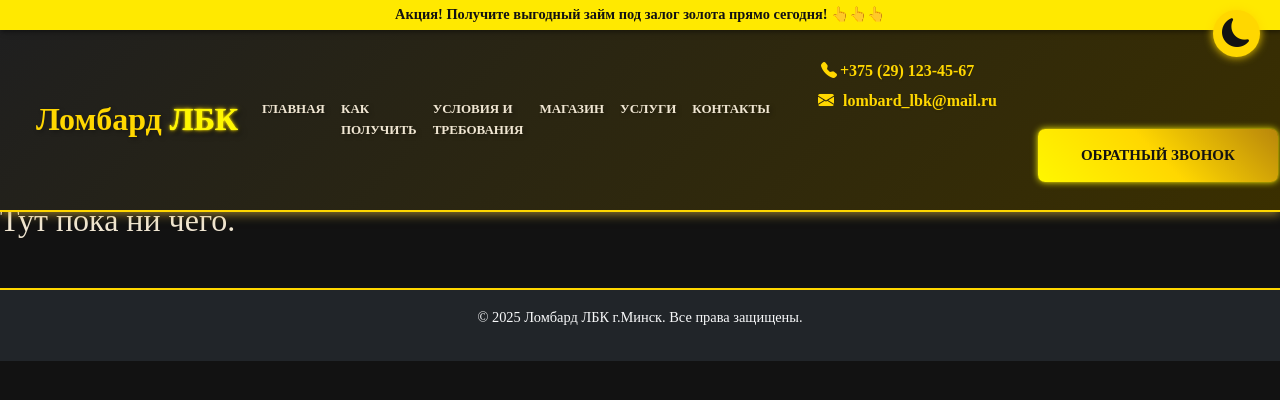
After one commit to TumashenkaAliaksandr/lomabard_lbk, a Django app: page /action/ in a window 1280 px wide. The commit adds this page. Shown: the top 400 px of the page. Run offline with Django 5.2, Linux system fonts and the light colour scheme.

Commit message:
added new page - action, url, html, view, css and favicon in the base template, url for action top bar

```diff
--- a/templates/main/base.html
+++ b/templates/main/base.html
@@ -11,6 +11,9 @@
     <link href="https://cdn.jsdelivr.net/npm/bootstrap@5.3.0/dist/css/bootstrap.min.css" rel="stylesheet" />
     <link rel="stylesheet" href="https://cdn.jsdelivr.net/npm/bootstrap-icons@1.10.5/font/bootstrap-icons.css">
 
+    <!-- Фавиконка -->
+    <link rel="icon" type="image/x-icon" href="{% static 'webapp/img/favicon_lbk.png' %}">
+
     <!-- Ваш кастомный CSS -->
     <link rel="stylesheet" href="{% static 'webapp/css/main.css' %}" />
 
@@ -19,8 +22,13 @@
 
     <!-- Верхняя интерактивная полоска -->
     <div class="top-bar">
-        <div>Акция! Получите выгодный займ под залог золота прямо сегодня! 👆👆👆</div>
+        <div>
+            <a href="{% url 'action' %}" class="top-bar-link">
+                Акция! Получите выгодный займ под залог золота прямо сегодня! 👆👆👆
+            </a>
+        </div>
     </div>
+
     <button id="theme-toggle" aria-label="Переключить тему" title="Переключить тему" class="theme-toggle-btn">
         <i id="theme-icon" class="bi bi-moon-fill"></i>
     </button>
--- a/webapp/static/webapp/css/main.css
+++ b/webapp/static/webapp/css/main.css
@@ -153,6 +153,19 @@ body.light-theme .footer {
     transition: transform 0.3s ease;
 }
 
+.top-bar-link {
+    color: #121212;
+    text-decoration: none;
+    cursor: pointer;
+    transition: color 0.3s ease, text-decoration 0.3s ease;
+}
+
+.top-bar-link:hover {
+    color: #b8860b;
+    text-decoration: none;
+}
+
+
 /* Фиксированное меню при прокрутке */
 header.header {
     position: fixed;
@@ -202,6 +215,49 @@ header.header {
 .nav-link:hover, .nav-link:focus {
     color: #ffd700 !important;
 }
+
+.breadcrumb-container {
+    font-family: Arial, sans-serif;
+    font-size: 14px;
+    margin: 15px 0;
+}
+
+.breadcrumb-list {
+    list-style: none;
+    padding: 0;
+    margin-top: 83px;
+    margin-left: 15px;
+    display: flex;
+    flex-wrap: wrap;
+    align-items: center;
+}
+
+.breadcrumb-item {
+    color: #555;
+}
+
+.breadcrumb-item + .breadcrumb-item::before {
+    content: "›"; /* стрелочка-разделитель */
+    margin: 0 8px;
+    color: #999;
+}
+
+.breadcrumb-item a {
+    color: #d0a207;
+    text-decoration: none;
+    transition: color 0.3s ease;
+}
+
+.breadcrumb-item a:hover {
+    color: #ffc500;
+    text-decoration: none;
+}
+
+.breadcrumb-item.active {
+    color: #ffd700;
+    font-weight: 600;
+}
+
 
 /* Убираем outline у точек слайдера */
 .slider-nav .nav-dot {
--- /dev/null
+++ b/webapp/templates/webapp/action.html
@@ -0,0 +1,19 @@
+{% extends 'main/base.html' %}
+{% load static %}
+
+{% block content %}
+    <nav aria-label="breadcrumb" class="breadcrumb-container">
+  <ol class="breadcrumb-list">
+    <li class="breadcrumb-item"><a href="/">Главная</a></li>
+    <li class="breadcrumb-item"><a href="/catalog/">Каталог</a></li>
+    <li class="breadcrumb-item"><a href="/catalog/electronics/">Электроника</a></li>
+    <li class="breadcrumb-item active" aria-current="page">Смартфоны</li>
+  </ol>
+</nav>
+
+<section>
+    <div class="title-decor">
+        <h2>Тут пока ни чего.</h2>
+    </div>
+</section>
+{% endblock %}
--- a/webapp/urls.py
+++ b/webapp/urls.py
@@ -7,6 +7,7 @@ from django.conf.urls.static import static
 urlpatterns = [
     path('', views.index, name='index'),
     path('product/<slug:slug>/', views.product_detail, name='product_detail'),
+    path('action/', views.action, name='action'),
 
     ]
 
--- a/webapp/views.py
+++ b/webapp/views.py
@@ -28,5 +28,13 @@ def product_detail(request, slug):
     product = get_object_or_404(Product, slug=slug)
     return render(request, 'webapp/single_product.html', {'product': product})
 
+
+def action(request):
+    """
+    Страница акций
+    """
+    return render(request, 'webapp/action.html')
+
+
 def custom_404_view(request, exception):
     return render(request, 'webapp/404.html', status=404)
```
Also changed, not shown: webapp/static/webapp/img/favicon_lbk.png (added).
